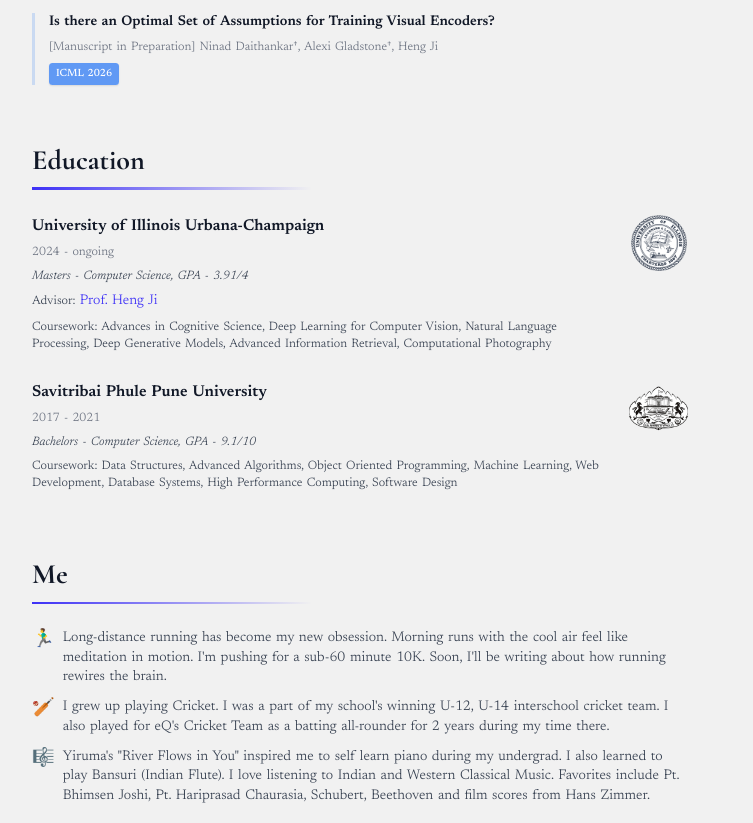
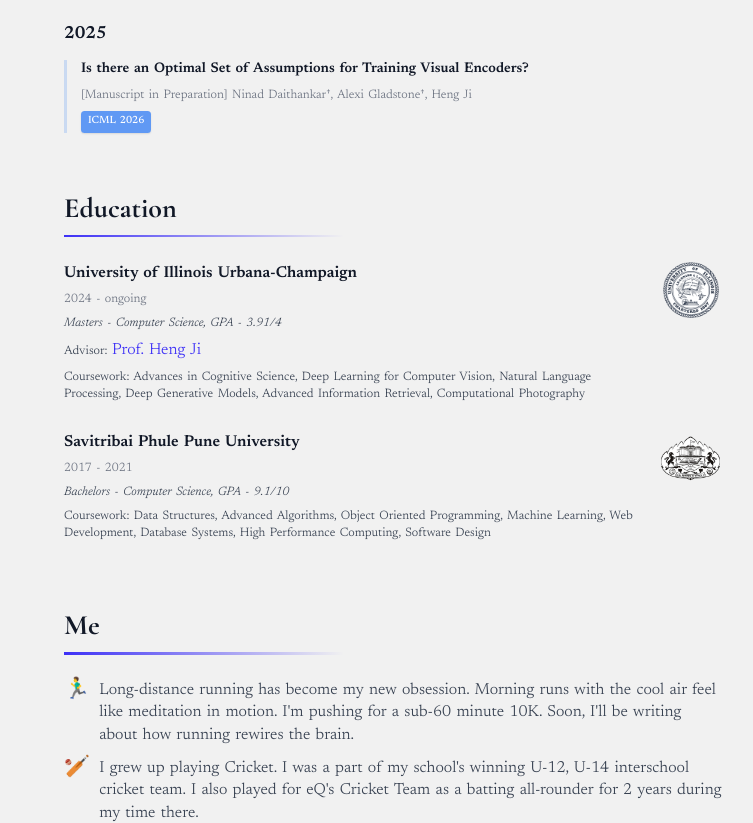
Before and after one commit to ninaddaithankar/ninaddaithankar.github.io, a React (Vite) app: page / in a window 1280 px wide. Shown: the part 1277-2100 px from the top of the page, without its empty margins (279-1032 px from the left). Built offline with nearby package versions, Linux system fonts and the light colour scheme.

Commit message:
adjusted scaling and added cv

```diff
--- a/src/App.css
+++ b/src/App.css
@@ -6,17 +6,19 @@
   margin: 0;
   padding: 0;
   box-sizing: border-box;
-  font-size: 14px;
+  font-size: 16px;
 }
 
 body {
+  padding-left: 5vw;
   font-family: 'Newsreader', serif;
   font-weight: 350;
   background-color: #f1f1f1;
   color: #1f2937;
   margin: 0 auto;
   line-height: 1.4;
-  word-spacing: 0.1em
+  word-spacing: 0.1em;
+  text-wrap: justify;
 }
 
 a {
@@ -41,7 +43,7 @@ a {
   display: flex;
   flex-direction: column;
   align-items: flex-start;
-  margin-top: 14vh;
+  margin-top: 10vh;
   margin-bottom: 3rem;
 }
 
--- a/src/components/Header.tsx
+++ b/src/components/Header.tsx
@@ -25,7 +25,7 @@ const Header: React.FC = () => {
         </p>
       </div>
       <div className="hero-social-row">
-        <a href="/resume.pdf" aria-label="Resume" className="hero-social-icon" target="_blank" rel="noopener noreferrer"><i className="fa-regular fa-file-lines"></i></a>
+        <a href="/cv.pdf" aria-label="CV" className="hero-social-icon" target="_blank" rel="noopener noreferrer"><i className="fa-regular fa-file-lines"></i></a>
         {/* <a href="#" aria-label="Scholar" className="hero-social-icon"><i className="fa-solid fa-graduation-cap"></i></a> */}
         <a href="https://github.com/ninaddaithankar" aria-label="GitHub" className="hero-social-icon" target="_blank" rel="noopener noreferrer"><i className="fa-brands fa-github"></i></a>
         <a href="https://www.linkedin.com/in/ninaddaithankar/" aria-label="LinkedIn" className="hero-social-icon"><i className="fa-brands fa-linkedin-in"></i></a>
```
Also changed, not shown: 1 other file (tests, documents, lock files or other folders).
